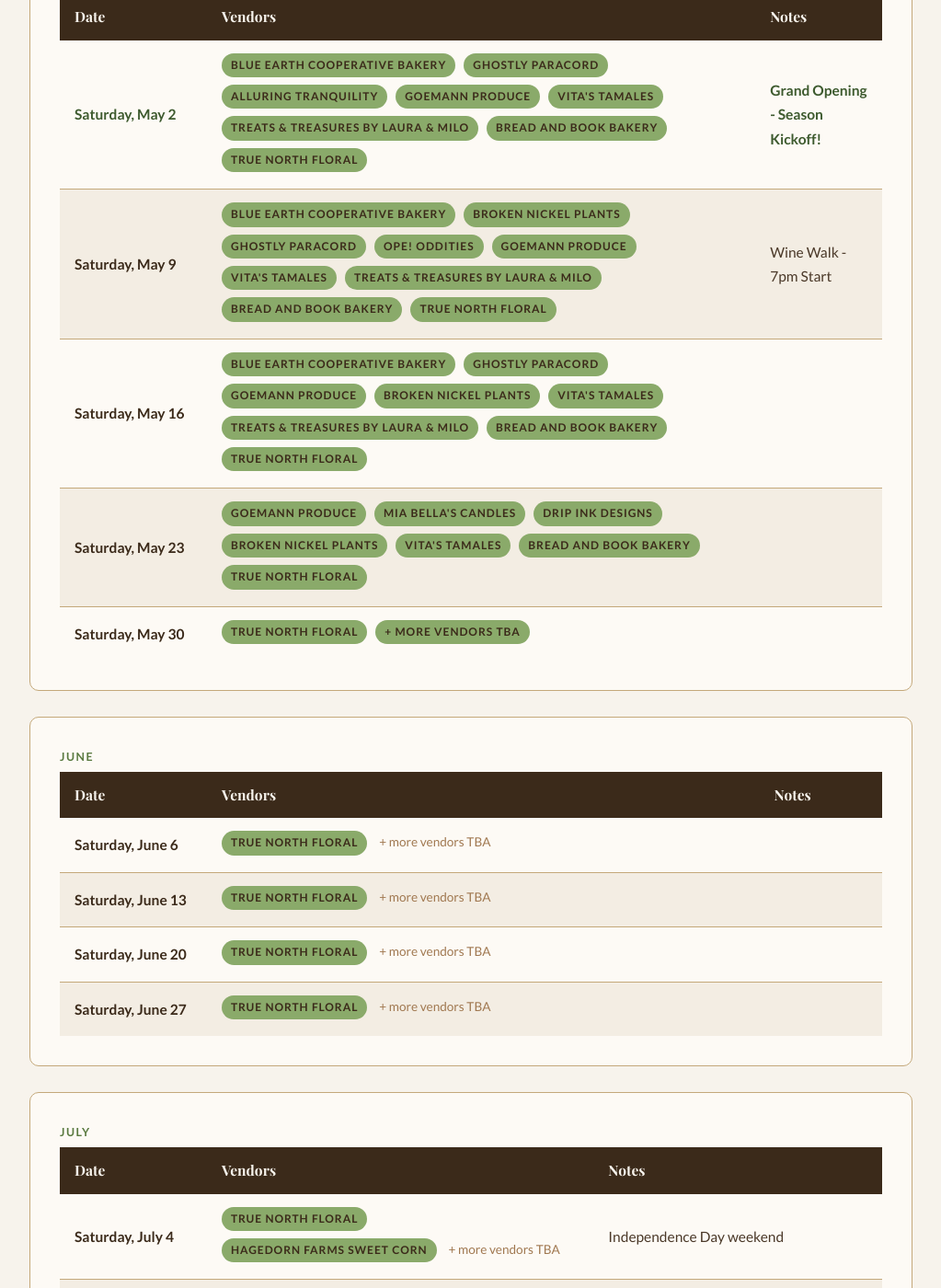
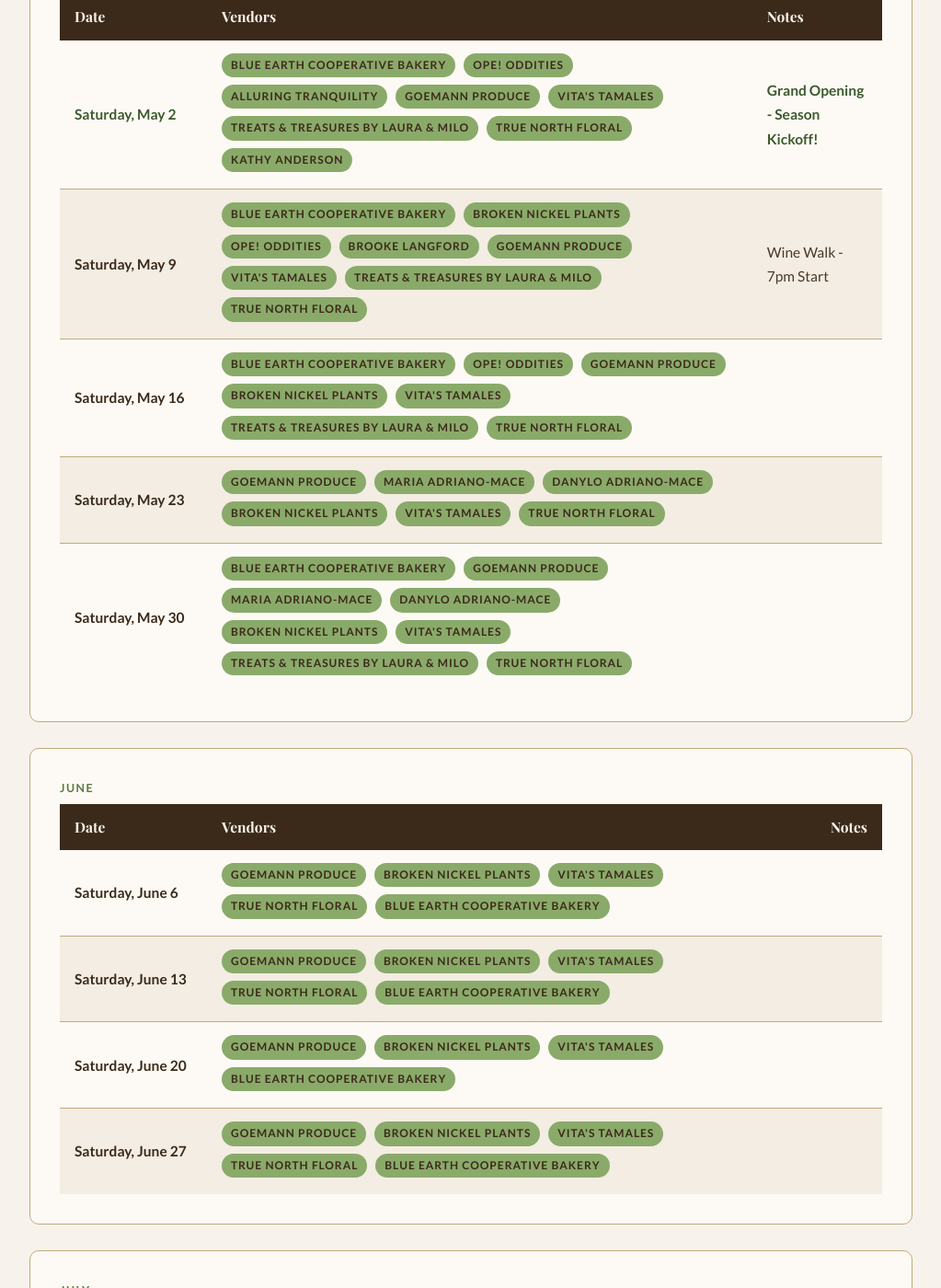
Before and after one commit to blueearthcommunitymarket/blueearthcommunitymarket.github.io, a Jekyll site: the page built from calendar/index.html, in a window 1280 px wide and 1400 px high, scrolled down 607 px. Shown: the whole window at 92% size, without its empty margins (128-1151 px from the left). Built offline with Jekyll 4.4.1, drawn with Linux system fonts in a browser that asks for light colours; some web fonts are replaced; some of the changed text lies outside the part shown.

Commit message:
Update vendor calendar from SignUpGenius PDF (April 9, 2026)
- May: Replace placeholder vendors with confirmed signups from PDF
- June: Add confirmed vendors (Goemann Produce, Broken Nickel Plants, Vita's Tamales, True North Floral, BEC Bakery)
- July: Add confirmed vendors including Hagedorn Farms Sweet Corn
- August: Add confirmed vendors, correct missing months
- September: Add Sep 5, 12 with 3 vendors; Sep 19 with 1 vendor; Sep 26 stays TBA
- October: Remains TBA (no data in PDF)
- Remove Ghostly Paracord, Bread and Book Bakery, Mia Bella's, Drip Ink Designs from May dates
- Add vendor-business-owner-mapping.facts for cross-reference

```diff
--- a/calendar/index.html
+++ b/calendar/index.html
@@ -32,13 +32,13 @@
                     <td class="market-date grand-opening">Saturday, May 2</td>
                     <td>
                         <span class="tag">Blue Earth Cooperative Bakery</span>
-                        <span class="tag">Ghostly Paracord</span>
+                        <span class="tag">Ope! Oddities</span>
                         <span class="tag">Alluring Tranquility</span>
                         <span class="tag">Goemann Produce</span>
                         <span class="tag">Vita's Tamales</span>
                         <span class="tag">Treats & Treasures By Laura & Milo</span>
-                        <span class="tag">Bread and Book Bakery</span>
                         <span class="tag">True North Floral</span>
+                        <span class="tag">Kathy Anderson</span>
                     </td>
                     <td class="grand-opening">Grand Opening - Season Kickoff!</td>
                 </tr>
@@ -47,12 +47,11 @@
                     <td>
                         <span class="tag">Blue Earth Cooperative Bakery</span>
                         <span class="tag">Broken Nickel Plants</span>
-                        <span class="tag">Ghostly Paracord</span>
                         <span class="tag">Ope! Oddities</span>
+                        <span class="tag">Brooke Langford</span>
                         <span class="tag">Goemann Produce</span>
                         <span class="tag">Vita's Tamales</span>
                         <span class="tag">Treats & Treasures By Laura & Milo</span>
-                        <span class="tag">Bread and Book Bakery</span>
                         <span class="tag">True North Floral</span>
                     </td>
                     <td>Wine Walk - 7pm Start</td>
@@ -61,12 +60,11 @@
                     <td class="market-date">Saturday, May 16</td>
                     <td>
                         <span class="tag">Blue Earth Cooperative Bakery</span>
-                        <span class="tag">Ghostly Paracord</span>
+                        <span class="tag">Ope! Oddities</span>
                         <span class="tag">Goemann Produce</span>
                         <span class="tag">Broken Nickel Plants</span>
                         <span class="tag">Vita's Tamales</span>
                         <span class="tag">Treats & Treasures By Laura & Milo</span>
-                        <span class="tag">Bread and Book Bakery</span>
                         <span class="tag">True North Floral</span>
                     </td>
                     <td></td>
@@ -75,11 +73,10 @@
                     <td class="market-date">Saturday, May 23</td>
                     <td>
                         <span class="tag">Goemann Produce</span>
-                        <span class="tag">Mia Bella's Candles</span>
-                        <span class="tag">Drip Ink Designs</span>
+                        <span class="tag">Maria Adriano-Mace</span>
+                        <span class="tag">Danylo Adriano-Mace</span>
                         <span class="tag">Broken Nickel Plants</span>
                         <span class="tag">Vita's Tamales</span>
-                        <span class="tag">Bread and Book Bakery</span>
                         <span class="tag">True North Floral</span>
                     </td>
                     <td></td>
@@ -87,8 +84,14 @@
                 <tr>
                     <td class="market-date">Saturday, May 30</td>
                     <td>
+                        <span class="tag">Blue Earth Cooperative Bakery</span>
+                        <span class="tag">Goemann Produce</span>
+                        <span class="tag">Maria Adriano-Mace</span>
+                        <span class="tag">Danylo Adriano-Mace</span>
+                        <span class="tag">Broken Nickel Plants</span>
+                        <span class="tag">Vita's Tamales</span>
+                        <span class="tag">Treats & Treasures By Laura & Milo</span>
                         <span class="tag">True North Floral</span>
-                        <span class="tag">+ more vendors TBA</span>
                     </td>
                     <td></td>
                 </tr>
@@ -110,32 +113,43 @@
                 <tr>
                     <td class="market-date">Saturday, June 6</td>
                     <td>
+                        <span class="tag">Goemann Produce</span>
+                        <span class="tag">Broken Nickel Plants</span>
+                        <span class="tag">Vita's Tamales</span>
                         <span class="tag">True North Floral</span>
-                        <span style="font-size: 0.85rem; color: var(--brown-light); margin-left: 4px;">+ more vendors TBA</span>
+                        <span class="tag">Blue Earth Cooperative Bakery</span>
                     </td>
                     <td></td>
                 </tr>
                 <tr>
                     <td class="market-date">Saturday, June 13</td>
                     <td>
+                        <span class="tag">Goemann Produce</span>
+                        <span class="tag">Broken Nickel Plants</span>
+                        <span class="tag">Vita's Tamales</span>
                         <span class="tag">True North Floral</span>
-                        <span style="font-size: 0.85rem; color: var(--brown-light); margin-left: 4px;">+ more vendors TBA</span>
+                        <span class="tag">Blue Earth Cooperative Bakery</span>
                     </td>
                     <td></td>
                 </tr>
                 <tr>
                     <td class="market-date">Saturday, June 20</td>
                     <td>
-                        <span class="tag">True North Floral</span>
-                        <span style="font-size: 0.85rem; color: var(--brown-light); margin-left: 4px;">+ more vendors TBA</span>
+                        <span class="tag">Goemann Produce</span>
+                        <span class="tag">Broken Nickel Plants</span>
+                        <span class="tag">Vita's Tamales</span>
+                        <span class="tag">Blue Earth Cooperative Bakery</span>
                     </td>
                     <td></td>
                 </tr>
                 <tr>
                     <td class="market-date">Saturday, June 27</td>
                     <td>
+                        <span class="tag">Goemann Produce</span>
+                        <span class="tag">Broken Nickel Plants</span>
+                        <span class="tag">Vita's Tamales</span>
                         <span class="tag">True North Floral</span>
-                        <span style="font-size: 0.85rem; color: var(--brown-light); margin-left: 4px;">+ more vendors TBA</span>
+                        <span class="tag">Blue Earth Cooperative Bakery</span>
                     </td>
                     <td></td>
                 </tr>
@@ -157,33 +171,43 @@
                 <tr>
                     <td class="market-date">Saturday, July 4</td>
                     <td>
+                        <span class="tag">Goemann Produce</span>
+                        <span class="tag">Broken Nickel Plants</span>
+                        <span class="tag">Vita's Tamales</span>
                         <span class="tag">True North Floral</span>
                         <span class="tag">Hagedorn Farms Sweet Corn</span>
-                        <span style="font-size: 0.85rem; color: var(--brown-light); margin-left: 4px;">+ more vendors TBA</span>
+                        <span class="tag">Blue Earth Cooperative Bakery</span>
                     </td>
                     <td>Independence Day weekend</td>
                 </tr>
                 <tr>
-                    <td class="market-date" style="color: var(--brown-light);">Saturday, July 11</td>
+                    <td class="market-date">Saturday, July 11</td>
                     <td>
+                        <span class="tag">Broken Nickel Plants</span>
+                        <span class="tag">True North Floral</span>
                         <span class="tag">Hagedorn Farms Sweet Corn</span>
-                        <span style="font-size: 0.85rem; color: var(--brown-light); margin-left: 4px;">+ more vendors TBA</span>
+                        <span class="tag">Blue Earth Cooperative Bakery</span>
                     </td>
-                    <td style="color: var(--brown-light);">Blue Earth Giant Days Celebration - details coming soon</td>
+                    <td>Blue Earth Giant Days Celebration - details coming soon</td>
                 </tr>
                 <tr>
                     <td class="market-date">Saturday, July 18</td>
                     <td>
+                        <span class="tag">Goemann Produce</span>
+                        <span class="tag">Broken Nickel Plants</span>
+                        <span class="tag">True North Floral</span>
                         <span class="tag">Hagedorn Farms Sweet Corn</span>
-                        <span style="font-size: 0.85rem; color: var(--brown-light); margin-left: 4px;">+ more vendors TBA</span>
+                        <span class="tag">Blue Earth Cooperative Bakery</span>
                     </td>
                     <td></td>
                 </tr>
                 <tr>
                     <td class="market-date">Saturday, July 25</td>
                     <td>
+                        <span class="tag">Goemann Produce</span>
+                        <span class="tag">Broken Nickel Plants</span>
                         <span class="tag">Hagedorn Farms Sweet Corn</span>
-                        <span style="font-size: 0.85rem; color: var(--brown-light); margin-left: 4px;">+ more vendors TBA</span>
+                        <span class="tag">Blue Earth Cooperative Bakery</span>
                     </td>
                     <td></td>
                 </tr>
@@ -205,8 +229,11 @@
                 <tr>
                     <td class="market-date">Saturday, August 1</td>
                     <td>
+                        <span class="tag">Goemann Produce</span>
+                        <span class="tag">Broken Nickel Plants</span>
+                        <span class="tag">True North Floral</span>
                         <span class="tag">Hagedorn Farms Sweet Corn</span>
-                        <span style="font-size: 0.85rem; color: var(--brown-light); margin-left: 4px;">+ more vendors TBA</span>
+                        <span class="tag">Blue Earth Cooperative Bakery</span>
                     </td>
                     <td></td>
                 </tr>
@@ -214,7 +241,8 @@
                     <td class="market-date">Saturday, August 8</td>
                     <td>
                         <span class="tag">Goemann Produce</span>
-                        <span style="font-size: 0.85rem; color: var(--brown-light); margin-left: 4px;">+ more TBA</span>
+                        <span class="tag">True North Floral</span>
+                        <span class="tag">Blue Earth Cooperative Bakery</span>
                     </td>
                     <td></td>
                 </tr>
@@ -222,7 +250,8 @@
                     <td class="market-date">Saturday, August 15</td>
                     <td>
                         <span class="tag">Goemann Produce</span>
-                        <span style="font-size: 0.85rem; color: var(--brown-light); margin-left: 4px;">+ more TBA</span>
+                        <span class="tag">True North Floral</span>
+                        <span class="tag">Blue Earth Cooperative Bakery</span>
                     </td>
                     <td></td>
                 </tr>
@@ -230,7 +259,8 @@
                     <td class="market-date">Saturday, August 22</td>
                     <td>
                         <span class="tag">Goemann Produce</span>
-                        <span style="font-size: 0.85rem; color: var(--brown-light); margin-left: 4px;">+ more TBA</span>
+                        <span class="tag">True North Floral</span>
+                        <span class="tag">Blue Earth Cooperative Bakery</span>
                     </td>
                     <td></td>
                 </tr>
@@ -238,7 +268,8 @@
                     <td class="market-date">Saturday, August 29</td>
                     <td>
                         <span class="tag">Goemann Produce</span>
-                        <span style="font-size: 0.85rem; color: var(--brown-light); margin-left: 4px;">+ more TBA</span>
+                        <span class="tag">True North Floral</span>
+                        <span class="tag">Blue Earth Cooperative Bakery</span>
                     </td>
                     <td></td>
                 </tr>
@@ -261,7 +292,8 @@
                     <td class="market-date">Saturday, September 5</td>
                     <td>
                         <span class="tag">Goemann Produce</span>
-                        <span style="font-size: 0.85rem; color: var(--brown-light); margin-left: 4px;">+ more TBA</span>
+                        <span class="tag">True North Floral</span>
+                        <span class="tag">Blue Earth Cooperative Bakery</span>
                     </td>
                     <td>Labor Day weekend</td>
                 </tr>
@@ -269,7 +301,8 @@
                     <td class="market-date">Saturday, September 12</td>
                     <td>
                         <span class="tag">Goemann Produce</span>
-                        <span style="font-size: 0.85rem; color: var(--brown-light); margin-left: 4px;">+ more TBA</span>
+                        <span class="tag">True North Floral</span>
+                        <span class="tag">Blue Earth Cooperative Bakery</span>
                     </td>
                     <td></td>
                 </tr>
@@ -277,16 +310,12 @@
                     <td class="market-date">Saturday, September 19</td>
                     <td>
                         <span class="tag">Goemann Produce</span>
-                        <span style="font-size: 0.85rem; color: var(--brown-light); margin-left: 4px;">+ more TBA</span>
                     </td>
                     <td></td>
                 </tr>
                 <tr>
                     <td class="market-date">Saturday, September 26</td>
-                    <td>
-                        <span class="tag">Goemann Produce</span>
-                        <span style="font-size: 0.85rem; color: var(--brown-light); margin-left: 4px;">+ more TBA</span>
-                    </td>
+                    <td><span style="font-size: 0.85rem; color: var(--brown-light);">Vendors TBA</span></td>
                     <td></td>
                 </tr>
             </tbody>
```
